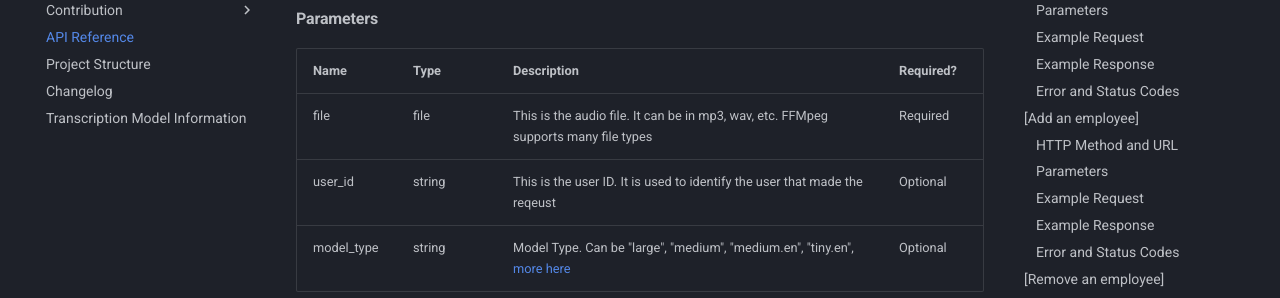
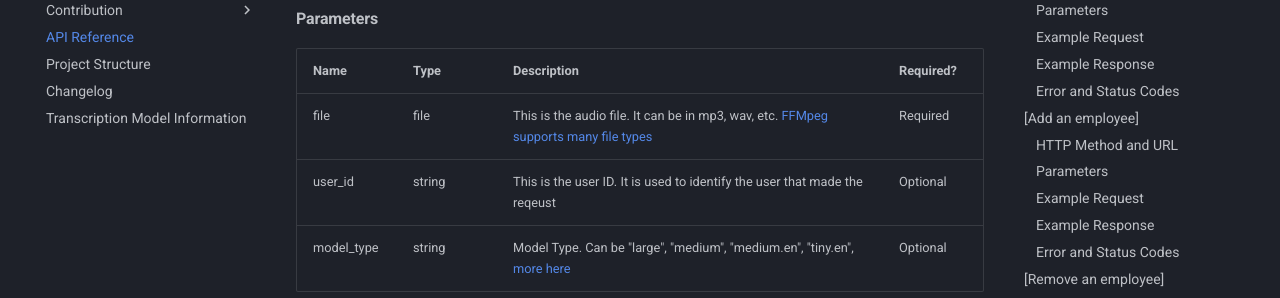
Before and after one commit to TCU-ClassifAI/classifAI-engine, an MkDocs documentation site: the page built from docs/api.md, in a window 1280 px wide and 900 px high, scrolled down 354 px. Shown: the part 152-450 px from the top of the window. Built offline with MkDocs 1.6.1 and Material for MkDocs 9.7.7, drawn with Linux system fonts in a browser that asks for light colours; comment, search, counter and statistics services are not loaded; some of the changed lines change nothing that is shown.

Commit message:
add doucmentation

```diff
--- a/docs/api.md
+++ b/docs/api.md
@@ -18,7 +18,7 @@ This endpoint kicks off a transcription job. It returns a job ID that can be use
 
 Name | Type | Description | Required?
 ---- | ---- | ----------- | ---------
-file | file | This is the audio file. It can be in mp3, wav, etc. FFMpeg supports many file types | Required
+file | file | This is the audio file. It can be in mp3, wav, etc. [FFMpeg supports many file types](https://ffmpeg.org/ffmpeg-formats.html) | Required
 user_id | string | This is the user ID. It is used to identify the user that made the reqeust | Optional
 model_type| string| Model Type. Can be "large", "medium", "medium.en", "tiny.en", [more here](https://github.com/openai/whisper/blob/main/model-card.md) | Optional
 
```
